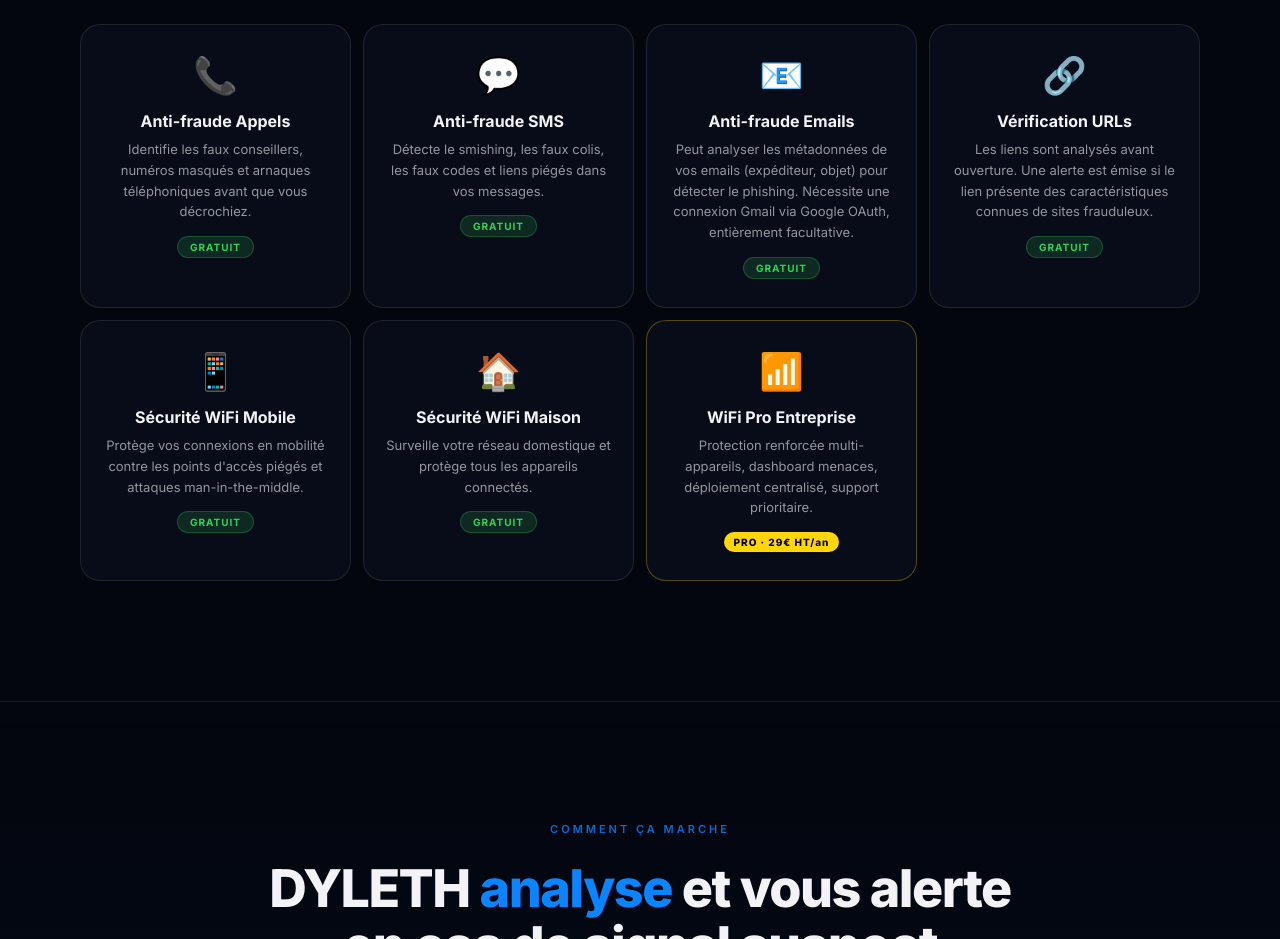
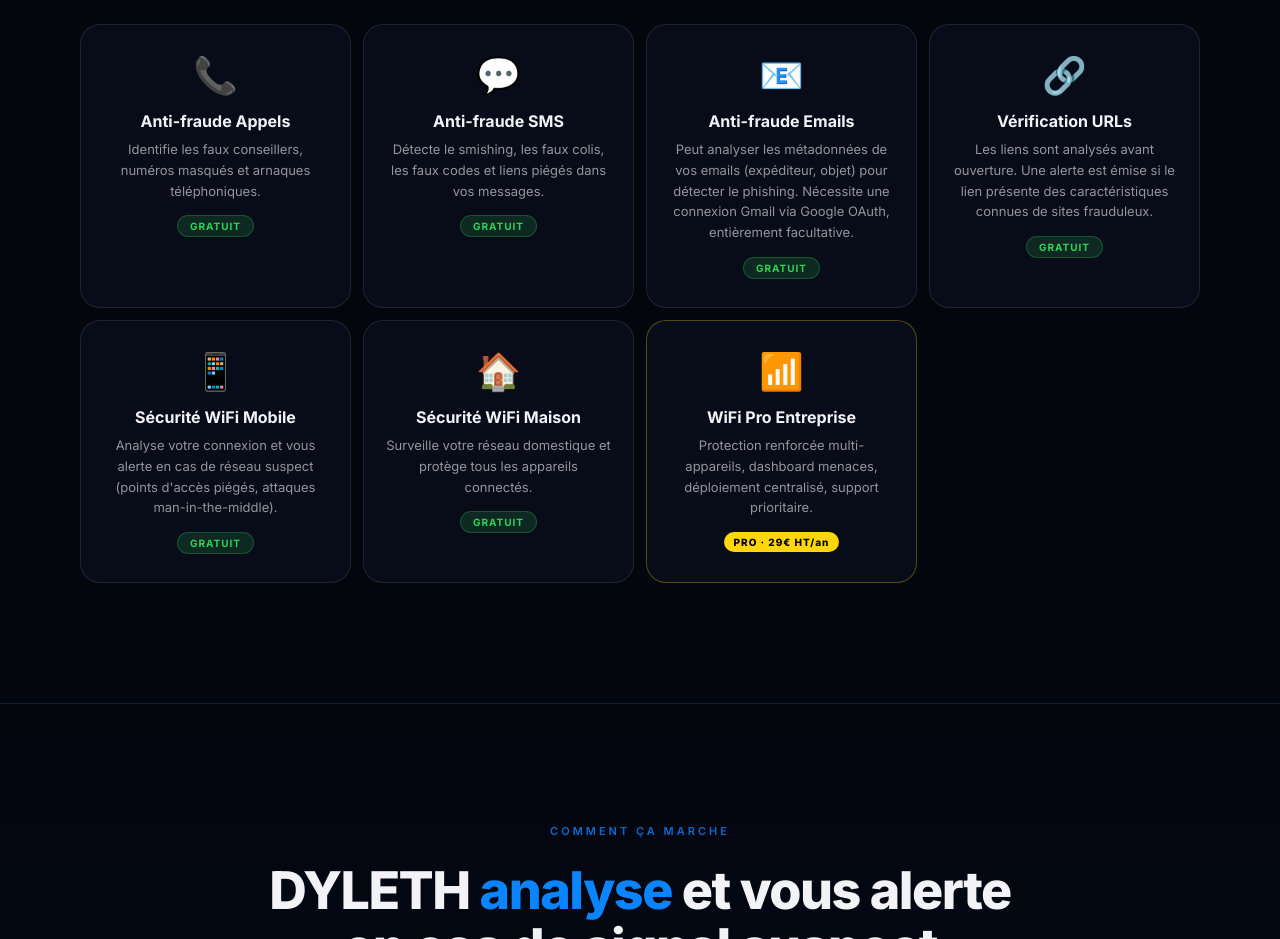
Before and after one commit to tanouch24/dyleth2104-4, a plain HTML site: page index.html in a window 1280 px wide. Shown: the part 2480-3419 px from the top of the page. Drawn offline with Linux system fonts and the light colour scheme.

Commit message:
Update index.html

```diff
--- a/index.html
+++ b/index.html
@@ -719,7 +719,7 @@
     <div class="module-card">
       <span class="module-emoji">📞</span>
       <div class="module-name">Anti-fraude Appels</div>
-      <div class="module-desc">Identifie les faux conseillers, numéros masqués et arnaques téléphoniques avant que vous décrochiez.</div>
+      <div class="module-desc">Identifie les faux conseillers, numéros masqués et arnaques téléphoniques.</div>
       <span class="module-free">GRATUIT</span>
     </div>
     <div class="module-card">
@@ -743,7 +743,7 @@
     <div class="module-card">
       <span class="module-emoji">📱</span>
       <div class="module-name">Sécurité WiFi Mobile</div>
-      <div class="module-desc">Protège vos connexions en mobilité contre les points d'accès piégés et attaques man-in-the-middle.</div>
+      <div class="module-desc">Analyse votre connexion et vous alerte en cas de réseau suspect (points d'accès piégés, attaques man-in-the-middle).</div>
       <span class="module-free">GRATUIT</span>
     </div>
     <div class="module-card">
```
